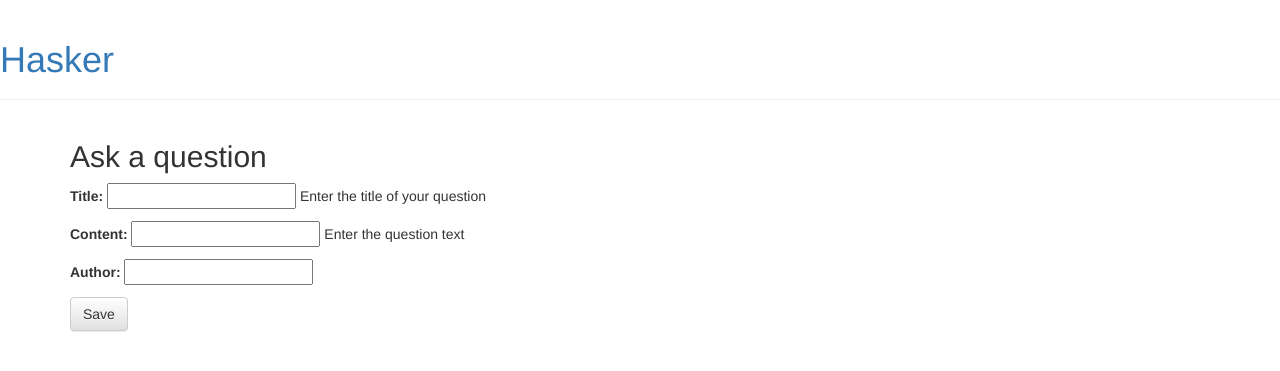
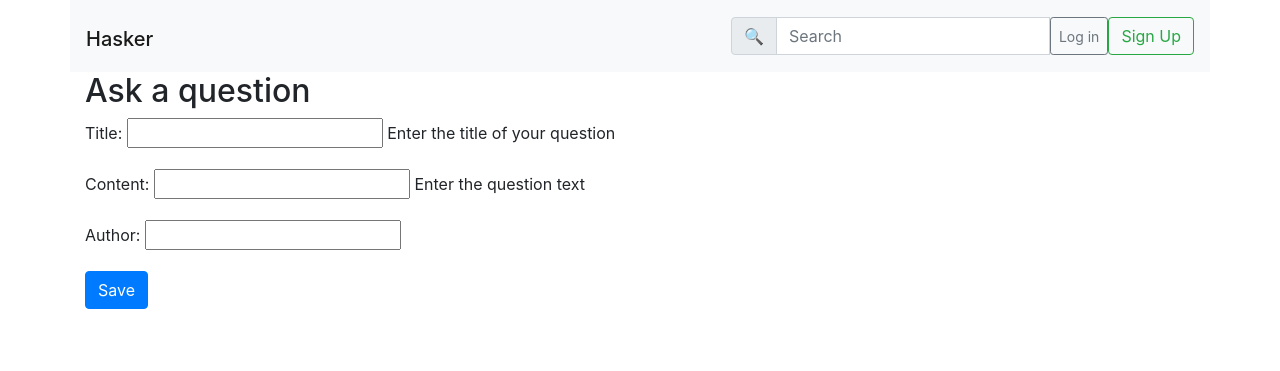
Before and after one commit to nicholas-sokolov/hasker, a Django app: page /questions/new/ in a window 1280 px wide. Shown: the top 371 px of the page. Run offline with Django 3.2, Linux system fonts and the light colour scheme; some libraries are stand-ins or nearby versions.

Commit message:
added Bootstrap

```diff
--- a/questions/templates/questions/base.html
+++ b/questions/templates/questions/base.html
@@ -1,15 +1,31 @@
 {% load static %}
-<html>
+<!doctype html>
+<html lang="en">
 <head>
+    <!-- Required meta tags -->
+    <meta charset="utf-8">
+    <meta name="viewport" content="width=device-width, initial-scale=1, shrink-to-fit=no">
+    <link rel="stylesheet" href="https://stackpath.bootstrapcdn.com/bootstrap/4.3.1/css/bootstrap.min.css"
+          integrity="sha384-ggOyR0iXCbMQv3Xipma34MD+dH/1fQ784/j6cY/iJTQUOhcWr7x9JvoRxT2MZw1T" crossorigin="anonymous">
+    <link rel="stylesheet" href="{% static 'css/questions.css' %}">
     <title>Hasker</title>
-        <link rel="stylesheet" href="//maxcdn.bootstrapcdn.com/bootstrap/3.2.0/css/bootstrap.min.css">
-        <link rel="stylesheet" href="//maxcdn.bootstrapcdn.com/bootstrap/3.2.0/css/bootstrap-theme.min.css">
-        <link href='//fonts.googleapis.com/css?family=Lobster&subset=latin,latin-ext' rel='stylesheet' type='text/css'>
-        <link rel="stylesheet" href="{% static 'css/questions.css' %}">
 </head>
 <body>
-        <div class="page-header">
-            <h1><a href="/">Hasker</a></h1>
+<div class="navbar navbar-light bg-light container">
+    <h1>
+        <a class="navbar-brand" href="/">Hasker</a>
+    </h1>
+    <form class="form-inline">
+        <div class="input-group">
+            <div class="input-group-prepend">
+                <span class="input-group-text" id="basic-addon1">&#128269</span>
+            </div>
+            <input type="text" class="form-control" placeholder="Search" aria-label="Search"
+                   aria-describedby="basic-addon1">
+            <button class="btn btn-sm btn-outline-secondary" type="button">Log in</button>
+            <button class="btn btn-outline-success" type="button">Sign Up</button>
+        </div>
+    </form>
 </div>
 
 <div class="content container">
@@ -20,5 +36,14 @@
         </div>
     </div>
 </div>
+<script src="https://code.jquery.com/jquery-3.3.1.slim.min.js"
+        integrity="sha384-q8i/X+965DzO0rT7abK41JStQIAqVgRVzpbzo5smXKp4YfRvH+8abtTE1Pi6jizo"
+        crossorigin="anonymous"></script>
+<script src="https://cdnjs.cloudflare.com/ajax/libs/popper.js/1.14.7/umd/popper.min.js"
+        integrity="sha384-UO2eT0CpHqdSJQ6hJty5KVphtPhzWj9WO1clHTMGa3JDZwrnQq4sF86dIHNDz0W1"
+        crossorigin="anonymous"></script>
+<script src="https://stackpath.bootstrapcdn.com/bootstrap/4.3.1/js/bootstrap.min.js"
+        integrity="sha384-JjSmVgyd0p3pXB1rRibZUAYoIIy6OrQ6VrjIEaFf/nJGzIxFDsf4x0xIM+B07jRM"
+        crossorigin="anonymous"></script>
 </body>
 </html>
--- a/questions/templates/questions/new_question.html
+++ b/questions/templates/questions/new_question.html
@@ -2,8 +2,8 @@
 
 {% block content %}
     <h2> Ask a question </h2>
-    <form method="POST" class="post-form"> {% csrf_token %}
+    <form method="POST" class="post-form">{% csrf_token %}
         {{ form.as_p }}
-        <button type="submit" class="save btn btn-default">Save</button>
+        <button type="submit" class="btn btn-primary">Save</button>
     </form>
 {% endblock %}
```
Also changed, not shown: questions/static/css/questions.css (added). Lines whose indentation alone changed are shown as unchanged.
